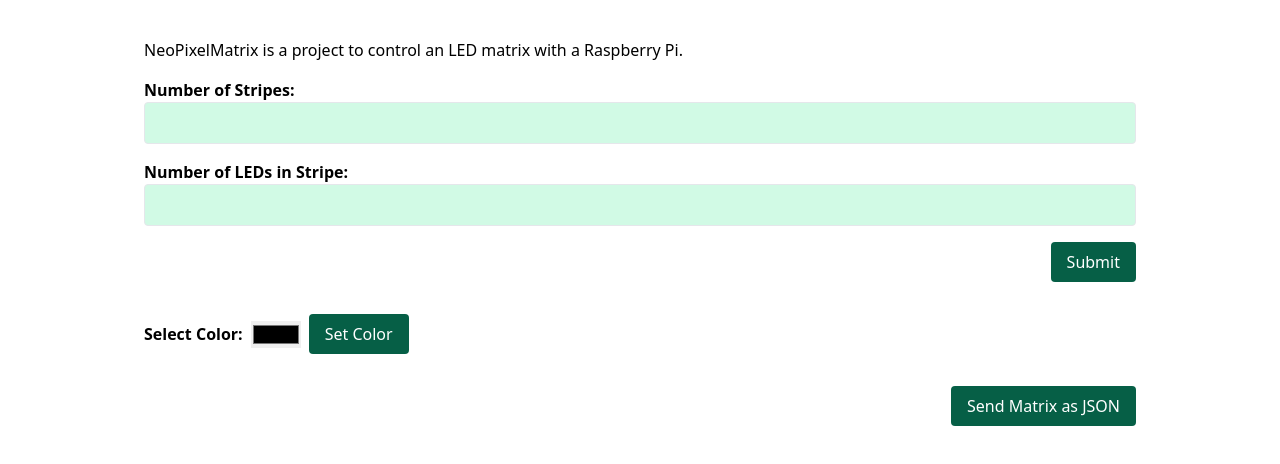
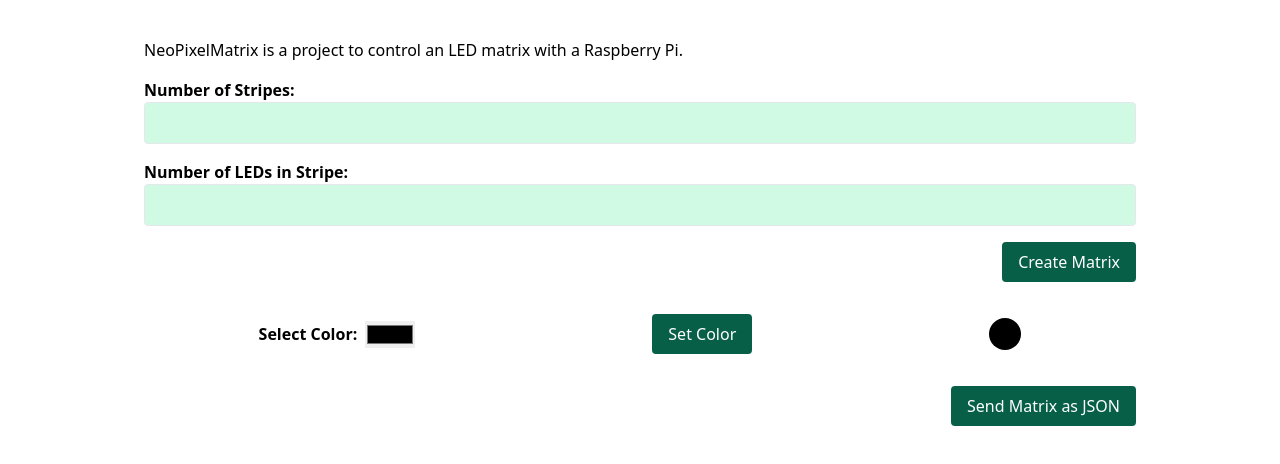
Before and after one commit to MartenKiehn/NeoPixelMatrix, a plain HTML site: page app/templates/index2.html in a window 1280 px wide. Both pictures are taken after a click on the button "Set Color". Shown: the part 82-546 px from the top of the page. Drawn offline with nearby package versions, Linux system fonts and the light colour scheme.

Commit message:
change psotion of buttons and add selected color indicator

```diff
--- a/app/templates/index2.html
+++ b/app/templates/index2.html
@@ -34,19 +34,22 @@
 
         <div class="flex justify-end mt-4">
             <button class="bg-green-800 text-white py-2 px-4 rounded hover:bg-green-700" onclick="createMatrix()"
-                    type="submit">Submit
+                    type="submit">
+                Create Matrix
             </button>
         </div>
     </div>
 
     <!-- Color selection -->
-    <div class="mt-8 flex items-center">
-        <label class="mr-2 font-semibold" for="colorPicker">Select Color:</label>
-        <input id="colorPicker" name="colorPicker" type="color"/>
-
-        <button class="bg-green-800 text-white py-2 px-4 rounded hover-bg-green-700 ml-2" onclick="setColor()">Set
-            Color
+    <div class="mt-8 flex items-center justify-items-center justify-around">
+        <div class="flex items-center justify-items-center">
+            <label class="mr-2 font-semibold" for="colorPicker">Select Color:</label>
+            <input id="colorPicker" name="colorPicker" type="color"/>
+        </div>
+        <button class="bg-green-800 text-white py-2 px-4 rounded hover-bg-green-700 ml-2" onclick="setColor()">
+            Set Color
         </button>
+        <div id="colorPreview" class="ml-2 w-8 h-8 rounded-full"></div>
     </div>
 
     <!-- Matrix Buttons -->
@@ -92,6 +95,9 @@
     function setColor() {
         const colorPicker = document.getElementById("colorPicker");
         selectedColor = colorPicker.value;
+
+        const colorPreview = document.getElementById("colorPreview");
+        colorPreview.style.backgroundColor = selectedColor;
     }
 
     function sendMatrix() {
```
